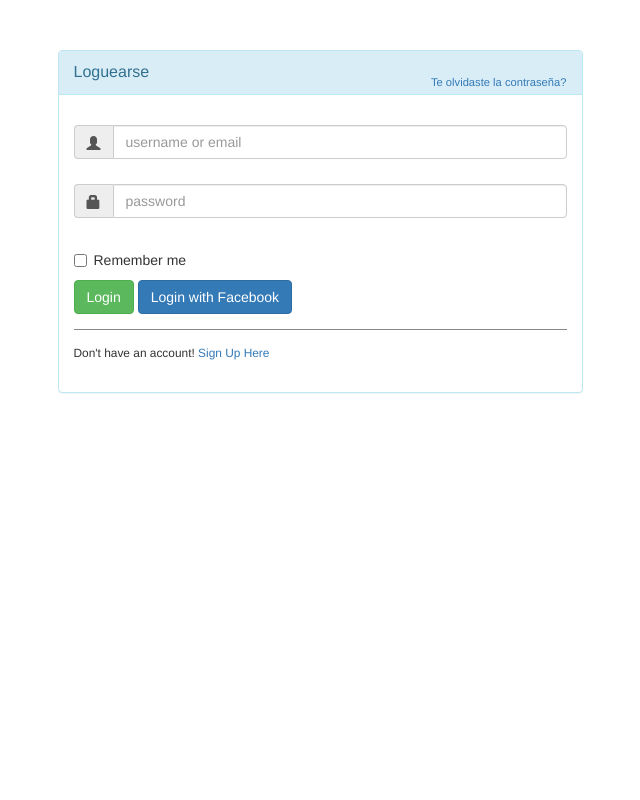
After one commit to Bromualdo/Proyectowebgrupo2, a Django app: page /listados/nuevin/ in a window 1280 px wide. The commit adds this page. Shown: the whole page, without its empty margins (320-960 px from the left). Run offline with Django 4.2, Linux system fonts and the light colour scheme; some libraries are stand-ins or nearby versions.

Commit message:
Web decorada y login pelado

```diff
--- /dev/null
+++ b/Webfinal/Miapp/templates/nuevin.html
@@ -0,0 +1,148 @@
+
+
+<link rel="stylesheet" href="https://cdn.jsdelivr.net/npm/bootstrap@4.0.0/dist/css/bootstrap.min.css" integrity="sha384-Gn5384xqQ1aoWXA+058RXPxPg6fy4IWvTNh0E263XmFcJlSAwiGgFAW/dAiS6JXm" crossorigin="anonymous">
+<link href="//netdna.bootstrapcdn.com/bootstrap/3.1.0/css/bootstrap.min.css" rel="stylesheet" id="bootstrap-css">
+<script src="//netdna.bootstrapcdn.com/bootstrap/3.1.0/js/bootstrap.min.js"></script>
+<script src="//code.jquery.com/jquery-1.11.1.min.js"></script>
+<body class="fw-normal">
+
+    <div class="container">
+        <div id="loginbox" style="margin-top:50px;" class="mainbox col-md-6 col-md-offset-3 col-sm-8 col-sm-offset-2">
+            <div class="panel panel-info" >
+                    <div class="panel-heading">
+                        <div class="panel-title">Loguearse</div>
+                        <div style="float:right; font-size: 80%; position: relative; top:-10px"><a href="#">Te olvidaste la contraseña?</a></div>
+                    </div>
+
+                    <div style="padding-top:30px" class="panel-body" >
+
+                        <div style="display:none" id="login-alert" class="alert alert-danger col-sm-12"></div>
+
+                        <form id="loginform" class="form-horizontal" role="form">
+
+                            <div style="margin-bottom: 25px" class="input-group">
+                                        <span class="input-group-addon"><i class="glyphicon glyphicon-user"></i></span>
+                                        <input id="login-username" type="text" class="form-control" name="username" value="" placeholder="username or email">
+                                    </div>
+
+                            <div style="margin-bottom: 25px" class="input-group">
+                                        <span class="input-group-addon"><i class="glyphicon glyphicon-lock"></i></span>
+                                        <input id="login-password" type="password" class="form-control" name="password" placeholder="password">
+                                    </div>
+
+
+
+                            <div class="input-group">
+                                      <div class="checkbox">
+                                        <label>
+                                          <input id="login-remember" type="checkbox" name="remember" value="1"> Remember me
+                                        </label>
+                                      </div>
+                                    </div>
+
+
+                                <div style="margin-top:10px" class="form-group">
+                                    <!-- Button -->
+
+                                    <div class="col-sm-12 controls">
+                                      <a id="btn-login" href="#" class="btn btn-success">Login  </a>
+                                      <a id="btn-fblogin" href="#" class="btn btn-primary">Login with Facebook</a>
+
+                                    </div>
+                                </div>
+
+
+                                <div class="form-group">
+                                    <div class="col-md-12 control">
+                                        <div style="border-top: 1px solid#888; padding-top:15px; font-size:85%" >
+                                            Don't have an account!
+                                        <a href="#" onClick="$('#loginbox').hide(); $('#signupbox').show()">
+                                            Sign Up Here
+                                        </a>
+                                        </div>
+                                    </div>
+                                </div>
+                            </form>
+
+
+
+                        </div>
+                    </div>
+        </div>
+        <div id="signupbox" style="display:none; margin-top:50px" class="mainbox col-md-6 col-md-offset-3 col-sm-8 col-sm-offset-2">
+                    <div class="panel panel-info">
+                        <div class="panel-heading">
+                            <div class="panel-title">Sign Up</div>
+                            <div style="float:right; font-size: 85%; position: relative; top:-10px"><a id="signinlink" href="#" onclick="$('#signupbox').hide(); $('#loginbox').show()">Sign In</a></div>
+                        </div>
+                        <div class="panel-body" >
+                            <form id="signupform" class="form-horizontal" role="form">
+
+                                <div id="signupalert" style="display:none" class="alert alert-danger">
+                                    <p>Error:</p>
+                                    <span></span>
+                                </div>
+
+
+
+                                <div class="form-group">
+                                    <label for="email" class="col-md-3 control-label">Email</label>
+                                    <div class="col-md-9">
+                                        <input type="text" class="form-control" name="email" placeholder="Email Address">
+                                    </div>
+                                </div>
+
+                                <div class="form-group">
+                                    <label for="firstname" class="col-md-3 control-label">First Name</label>
+                                    <div class="col-md-9">
+                                        <input type="text" class="form-control" name="firstname" placeholder="First Name">
+                                    </div>
+                                </div>
+                                <div class="form-group">
+                                    <label for="lastname" class="col-md-3 control-label">Last Name</label>
+                                    <div class="col-md-9">
+                                        <input type="text" class="form-control" name="lastname" placeholder="Last Name">
+                                    </div>
+                                </div>
+                                <div class="form-group">
+                                    <label for="password" class="col-md-3 control-label">Password</label>
+                                    <div class="col-md-9">
+                                        <input type="password" class="form-control" name="passwd" placeholder="Password">
+                                    </div>
+                                </div>
+
+                                <div class="form-group">
+                                    <label for="icode" class="col-md-3 control-label">Invitation Code</label>
+                                    <div class="col-md-9">
+                                        <input type="text" class="form-control" name="icode" placeholder="">
+                                    </div>
+                                </div>
+
+                                <div class="form-group">
+                                    <!-- Button -->
+                                    <div class="col-md-offset-3 col-md-9">
+                                        <button id="btn-signup" type="button" class="btn btn-info"><i class="icon-hand-right"></i> &nbsp Sign Up</button>
+                                        <span style="margin-left:8px;">or</span>
+                                    </div>
+                                </div>
+
+                                <div style="border-top: 1px solid #999; padding-top:20px"  class="form-group">
+
+                                    <div class="col-md-offset-3 col-md-9">
+                                        <button id="btn-fbsignup" type="button" class="btn btn-primary"><i class="icon-facebook"></i>   Sign Up with Facebook</button>
+                                    </div>
+
+                                </div>
+
+
+
+                            </form>
+                         </div>
+                    </div>
+
+
+
+
+         </div>
+    </div>
+</body>
--- a/Webfinal/Miapp/urls.py
+++ b/Webfinal/Miapp/urls.py
@@ -1,6 +1,6 @@
 from django.urls import path
 from .models import Hardware, Software, Insumos, Celulares
-from .views import agregado, celulares, hardware, inicio,insumos, show_celulares,software,buscar_modelo_cel,show_hard,show_insumos,show_soft
+from .views import agregado, celulares, hardware, inicio,insumos, show_celulares,software,buscar_modelo_cel,show_hard,show_insumos,show_soft,nuevin
 
 
 urlpatterns = [
@@ -15,4 +15,5 @@ urlpatterns = [
     path('show_hard/',show_hard,name="show_hard"),
     path('show_insumos/',show_insumos,name="show_insumos"),
     path('show_soft/',show_soft,name="show_soft"),
+    path('nuevin/',nuevin)
 ]
--- a/Webfinal/Miapp/views.py
+++ b/Webfinal/Miapp/views.py
@@ -11,13 +11,15 @@ from .models import Celulares, Insumos,Hardware,Software
 def inicio (request):
     return render(request,"inicio.html")
 
+def nuevin(request):
+    return render(request,'nuevin.html')
 
 def celulares (request):
     if request.method == "POST":
         mi_formulario = Formulario_celulares (request.POST)
         if mi_formulario.is_valid():
             data= mi_formulario.cleaned_data
-            formulario = Celulares (marca_celular=data ['marca'], modelo_celular= data ['modelo'], stock_celular= data ['stock'])
+            formulario = Celulares (marca=data ['marca'], modelo= data ['modelo'], stock= data ['stock'])
             formulario.save()
             return redirect ("show_cel")
     else:
@@ -30,7 +32,7 @@ def hardware (request):
         mi_formulario = Formulario_hardware (request.POST)
         if mi_formulario.is_valid():
             data= mi_formulario.cleaned_data
-            formulario = Hardware (tipo_hardware=data ['tipo'], marca_hardware = data ['marca'], stock_hardware= data ['stock'])
+            formulario = Hardware (tipo=data ['tipo'], marca = data ['marca'], stock= data ['stock'])
             formulario.save()
             return redirect ("show_hard")
     else:
@@ -42,7 +44,7 @@ def software (request):
         mi_formulario = Formulario_software (request.POST)
         if mi_formulario.is_valid():
             data= mi_formulario.cleaned_data
-            formulario = Software (tipo_software=data ['tipo'], marca_software= data ['marca'], stock_software= data ['stock'])
+            formulario = Software (tipo=data ['tipo'], marca= data ['marca'], stock= data ['stock'])
             formulario.save()
             return redirect ("show_soft")
     else:
@@ -55,7 +57,7 @@ def insumos (request):
         mi_formulario = Formulario_Insumos (request.POST)
         if mi_formulario.is_valid():
             data= mi_formulario.cleaned_data
-            formulario = Insumos (tipo_insumo=data ['tipo'], marca_insumo= data ['marca'], stock_insumo= data ['stock'])
+            formulario = Insumos (tipo=data ['tipo'], marca= data ['marca'], stock= data ['stock'])
             formulario.save()
             return redirect ("show_insumos")
     else:
@@ -71,7 +73,7 @@ def formulario_insumo (request):
         mi_formulario = Formulario_Insumos (request.POST)
         if mi_formulario.is_valid():
             data= mi_formulario.cleaned_data
-            formulario = Insumos (tipo_insumo=data ['tipo'], marca_insumo= data ['marca'], stock_insumo= data ['stock'])
+            formulario = Insumos (tipo=data ['tipo'], marca= data ['marca'], stock= data ['stock'])
             formulario.save()
             return redirect ("agregado")
     else:
@@ -83,7 +85,7 @@ def formulario_software (request):
         mi_formulario = Formulario_software (request.POST)
         if mi_formulario.is_valid():
             data= mi_formulario.cleaned_data
-            formulario = Software (tipo_software=data ['tipo'], marca_software= data ['marca'], stock_software= data ['stock'])
+            formulario = Software (tipo=data ['tipo'], marca= data ['marca'], stock= data ['stock'])
             formulario.save()
             return redirect ("agregado")
     else:
@@ -91,14 +93,15 @@ def formulario_software (request):
     return render (request, "formulario_software.html", {'mi_formulario': mi_formulario})
 
 def buscar_modelo_cel(request):
-        if request.GET['modelo_cel']:
-            modelo_buscado=request.GET['modelo_cel']
-            celulares=Celulares.objects.filter(modelo_celular__icontains=modelo_buscado)
+        if request.GET['busqueda']:
+            modelo_buscado=request.GET['busqueda']
+            celulares=Celulares.objects.filter(modelo__icontains=modelo_buscado)
 
             return render(request,"busqueda_cel.html",{"celulares":celulares,"modelo":modelo_buscado,})
         else:
             respuesta="usted ha ingresado datos en blanco, intente de nuevo"
         return render(request,'busqueda_cel.html',{"respuesta":respuesta})
+
 
 
 def show_celulares(request):
```
Also changed, not shown: Webfinal/Miapp/forms.py (+37 -16 lines), Webfinal/Miapp/models.py (+12 -12 lines), Webfinal/Miapp/templates/busqueda_cel.html (+5 -5 lines), Webfinal/Miapp/templates/inicio.html (+6 -6 lines), Webfinal/Miapp/templates/lista_celulares.html (+6 -4 lines), Webfinal/Miapp/templates/lista_hardware.html (+5 -4 lines), Webfinal/Miapp/templates/lista_insumos.html (+4 -4 lines), Webfinal/Miapp/templates/lista_software.html (+4 -4 lines), Webfinal/Miapp/templates/padre.html (+20 -11 lines), Webfinal/Miapp/templates/show_cel.html (+4 -4 lines), Webfinal/Miapp/templates/show_hard.html (+4 -4 lines), Webfinal/Miapp/templates/show_insumos.html (+4 -4 lines), Webfinal/Miapp/templates/show_soft.html (+4 -4 lines), Webfinal/Miapp/migrations/0001_initial.py, 3 more files.
